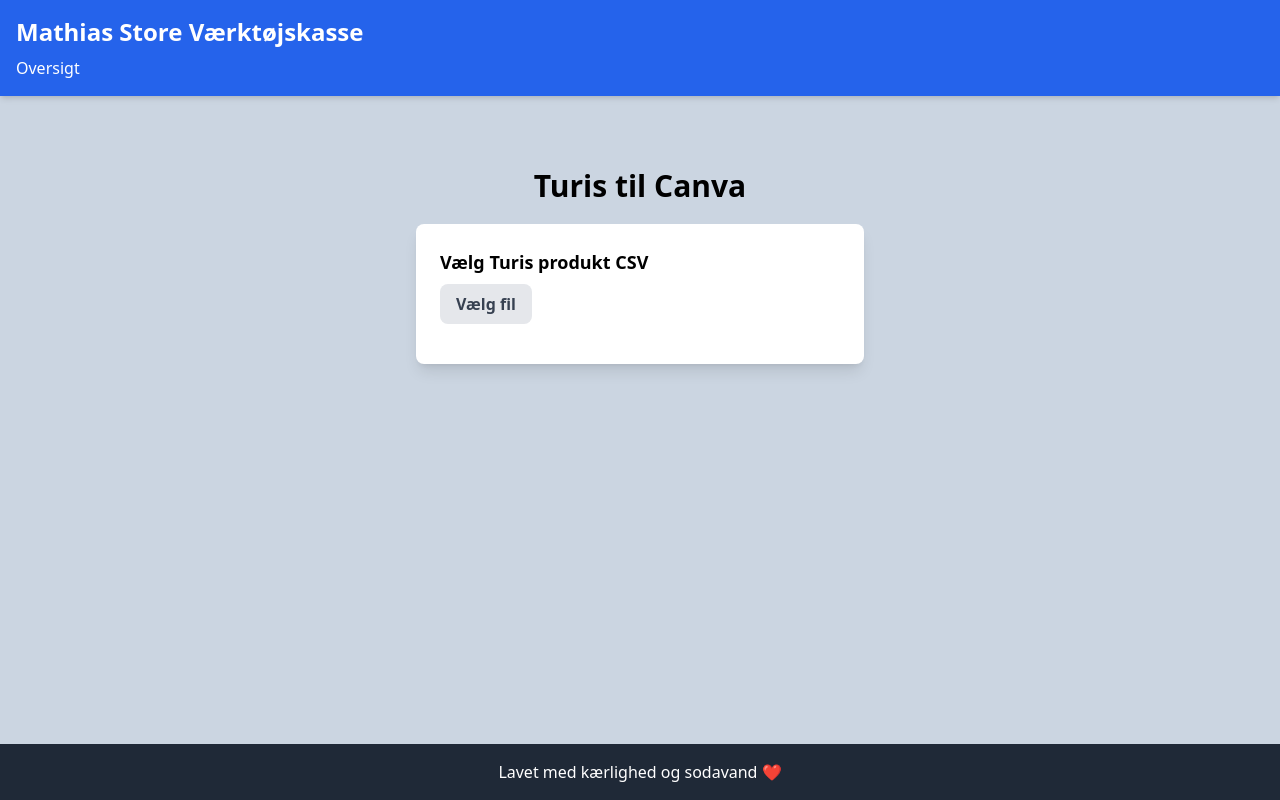
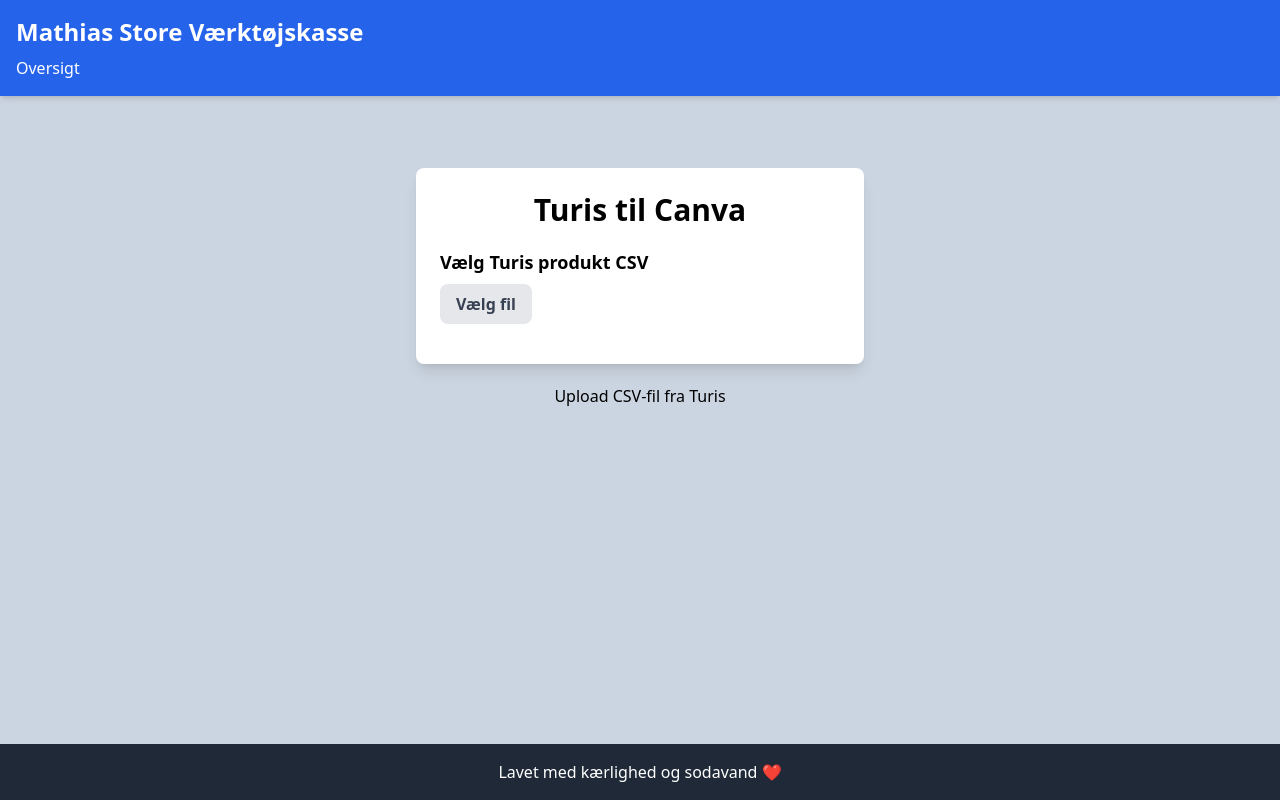
Before and after one commit to Sygeplejebutikken/vaerktoejskassen, a SvelteKit app: page /turis-til-canva in a window 1280 px wide. Built offline with nearby package versions, Linux system fonts and the light colour scheme.

Commit message:
Better price formatting

```diff
--- a/package.json
+++ b/package.json
@@ -12,6 +12,7 @@
 		"@sveltejs/kit": "^2.0.0",
 		"@sveltejs/vite-plugin-svelte": "^3.0.0",
 		"autoprefixer": "^10.4.20",
+		"dotenv": "^16.4.5",
 		"postcss": "^8.4.47",
 		"svelte": "^4.2.7",
 		"tailwindcss": "^3.4.13",
@@ -21,6 +22,7 @@
 	"dependencies": {
 		"@sveltejs/adapter-node": "^5.2.6",
 		"@sveltejs/adapter-static": "^3.0.5",
+		"openai": "^4.67.3",
 		"papaparse": "^5.4.1"
 	}
 }
--- a/src/routes/turis-til-canva/+page.svelte
+++ b/src/routes/turis-til-canva/+page.svelte
@@ -8,7 +8,7 @@
     let selectedHeader = '';
     let showDropdown = false;
     let showProcessButton = false;
-    let statusMessage = '';
+    let statusMessage = 'Upload CSV-fil fra Turis';
 
     const excludedHeaders = [
         'Name', 'Brand', 'Supplier', 'SKU', 'Warehouse Location', 'EAN', 'Style Number',
@@ -21,10 +21,18 @@
     ];
 
     function formatPrice(value) {
-        return parseFloat(value)
-            .toFixed(2)
-            .replace('.', ',')
-            .replace(/\B(?=(\d{3})+(?!\d))/g, '.');
+        const price = parseFloat(value);
+
+        if (Number.isInteger(price)) {
+            // Hvis prisen er et helt tal, formater som xx,-
+            return price.toString().replace(/\B(?=(\d{3})+(?!\d))/g, '.') + ',-';
+        } else {
+            // Hvis prisen har decimaler, behold standard format
+            return price
+                .toFixed(2)
+                .replace('.', ',')
+                .replace(/\B(?=(\d{3})+(?!\d))/g, '.');
+        }
     }
 
     function handleFileChange(event) {
@@ -107,9 +115,9 @@
 </script>
 
 <div class="container mx-auto py-10">
-    <h1 class="text-3xl font-bold text-center mb-5">Turis til Canva</h1>
 
     <div class="bg-white p-6 rounded-lg shadow-lg max-w-md mx-auto">
+        <h1 class="text-3xl font-bold text-center mb-5">Turis til Canva</h1>
         <div class="mb-4">
             <p class="block text-lg font-semibold mb-2">Vælg Turis produkt CSV</p>
             <div class="relative">
```
Also changed, not shown: 1 other file (tests, documents, lock files or other folders).
